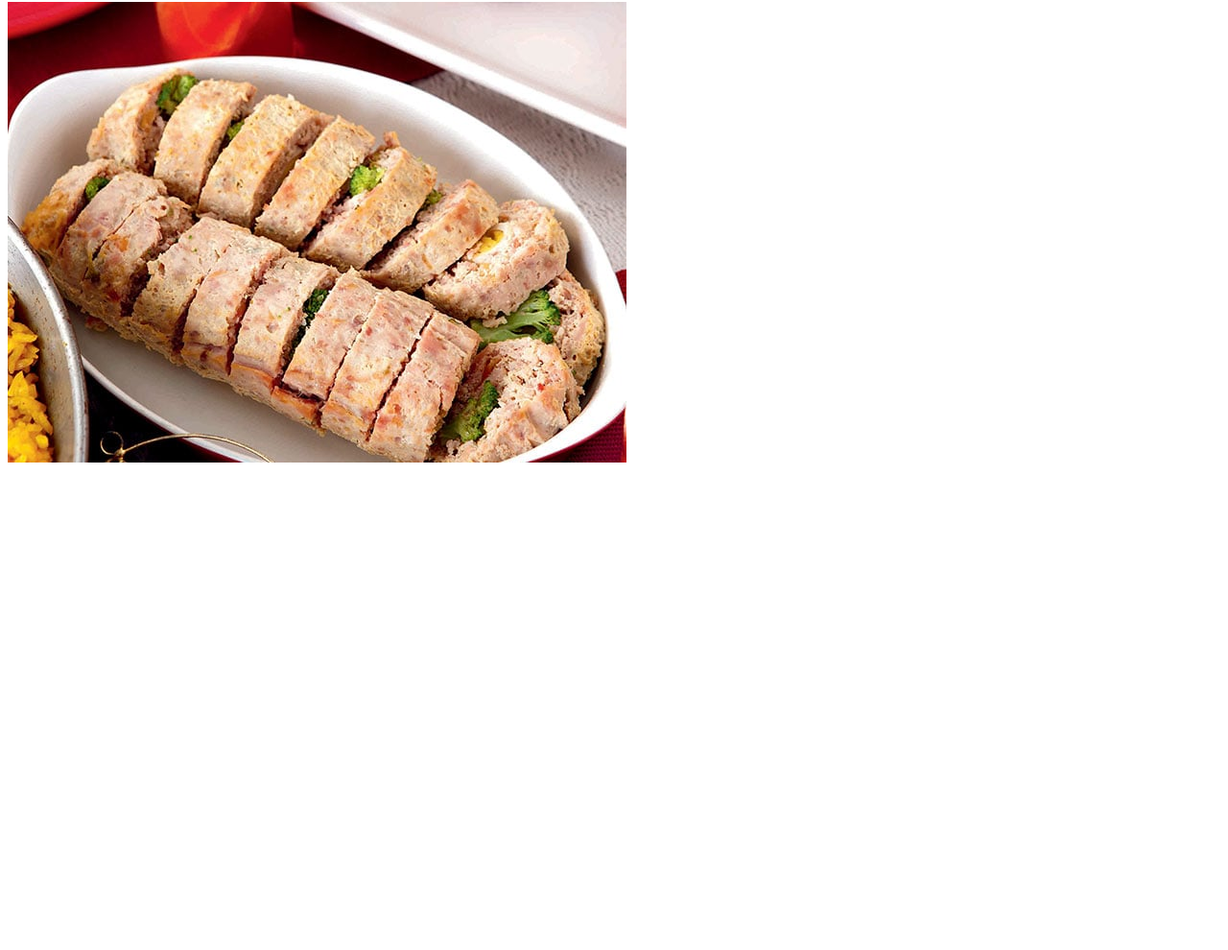
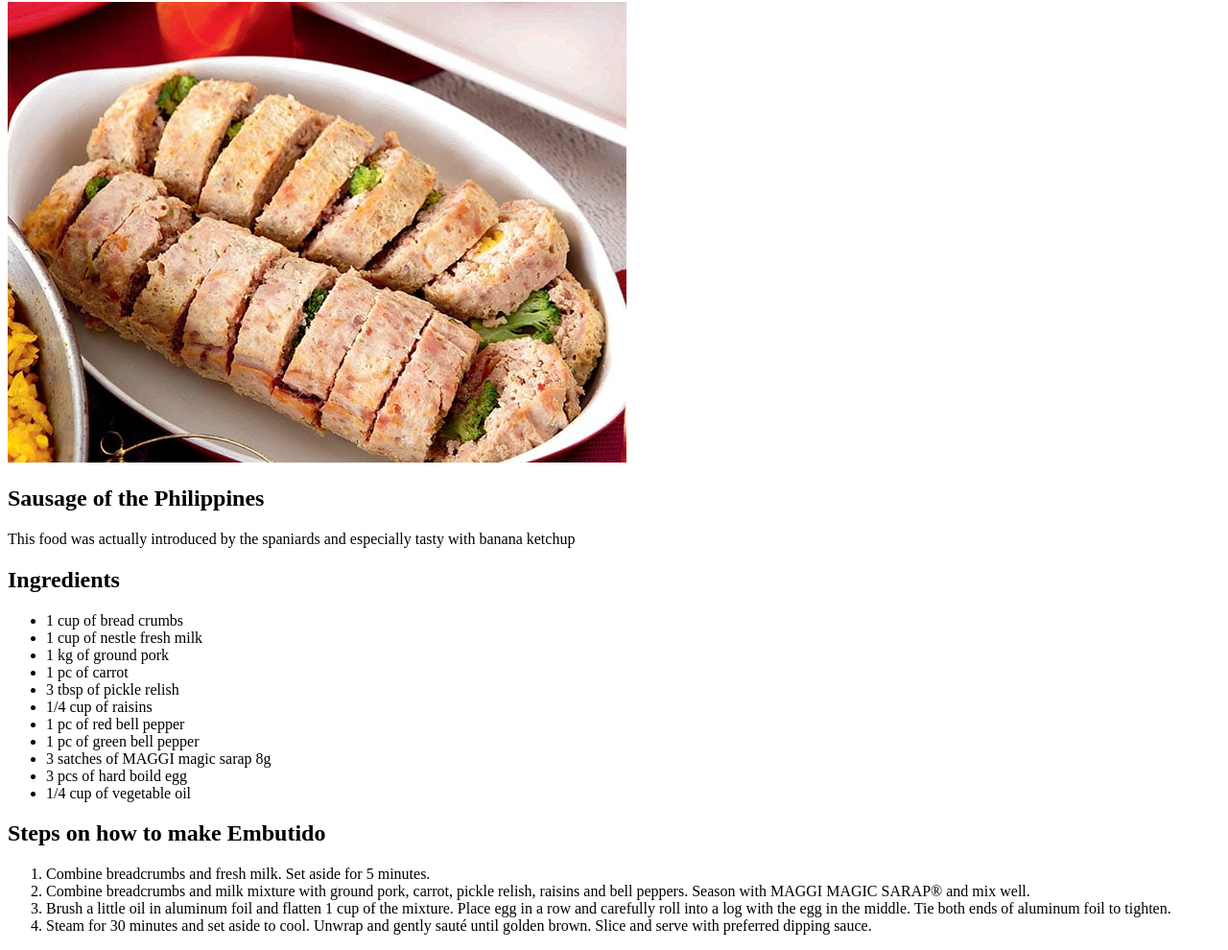
Before and after one commit to yulneth/odin-recipe, a plain HTML site: page recipes/embutido.html in a window 1280 px wide. Shown: the part 78-1068 px from the top of the page at 96% size. Before the commit the page ends 800 px from the top, so only its background shows below. Drawn offline with Linux system fonts and the light colour scheme.

Commit message:
Completed the second recipe: Embutido

```diff
--- a/recipes/embutido.html
+++ b/recipes/embutido.html
@@ -8,6 +8,29 @@
 <body>
     <h1>Embutido</h1>
     <img src="./embutido.jpg" alt ="A picture of an Embutido">
+    <h2>Sausage of the Philippines</h2>
+    <p>This food was actually introduced by the spaniards and especially tasty with banana ketchup</p>
+    <h2>Ingredients</h2>
+    <ul>
+        <li>1 cup of bread crumbs</li>
+        <li>1 cup of nestle fresh milk</li>
+        <li>1 kg of ground pork</li>
+        <li>1 pc of carrot</li>
+        <li>3 tbsp of pickle relish</li>
+        <li>1/4 cup of raisins</li>
+        <li>1 pc of red bell pepper</li>
+        <li>1 pc of green bell pepper</li>
+        <li>3 satches of MAGGI magic sarap 8g</li>
+        <li>3 pcs of hard boild egg</li>
+        <li>1/4 cup of vegetable oil</li>
+    </ul>
+    <h2>Steps on how to make Embutido</h2>
+    <ol>
+        <li>Combine breadcrumbs and fresh milk. Set aside for 5 minutes.</li>
+        <li>Combine breadcrumbs and milk mixture with ground pork, carrot, pickle relish, raisins and bell peppers. Season with MAGGI MAGIC SARAP® and mix well.</li>
+        <li>Brush a little oil in aluminum foil and flatten 1 cup of the mixture. Place egg in a row and carefully roll into a log with the egg in the middle. Tie both ends of aluminum foil to tighten.</li>
+        <li>Steam for 30 minutes and set aside to cool. Unwrap and gently sauté until golden brown. Slice and serve with preferred dipping sauce.</li>
+    </ol>
 
 
 </body>
```
